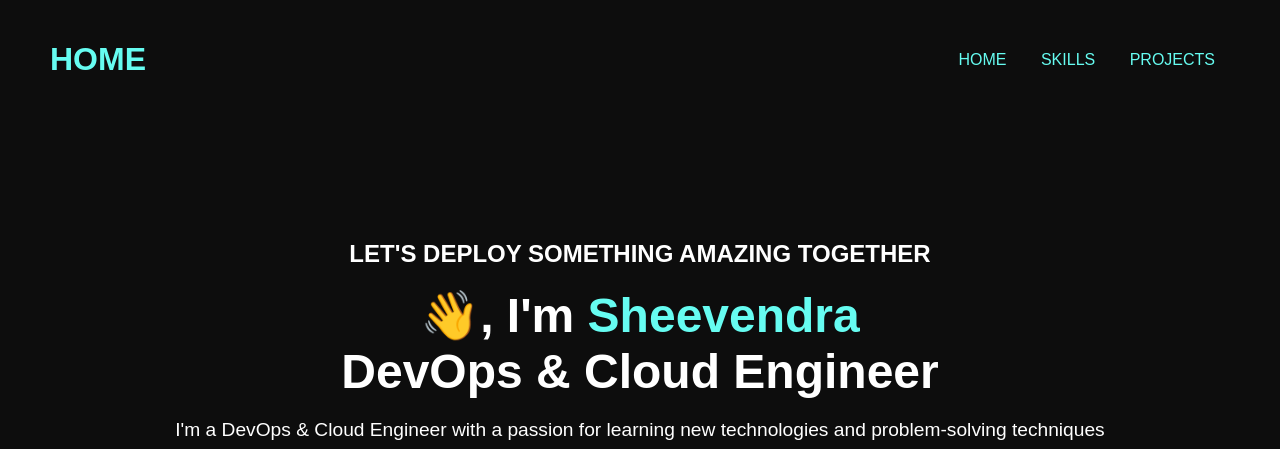
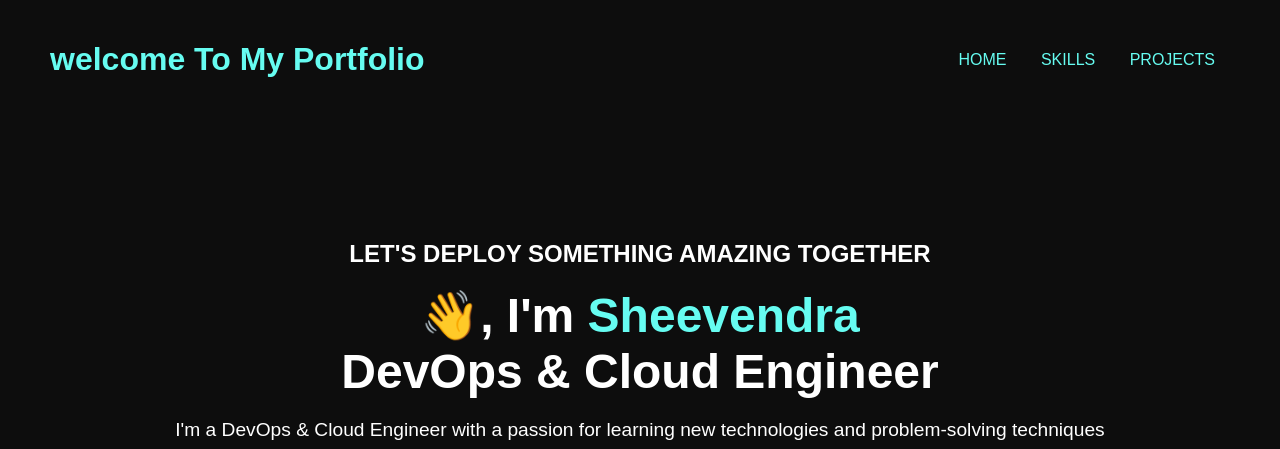
Before and after one commit to Singhraul/My-Portfolio, a plain HTML site: page index.html in a window 1280 px wide. Shown: the top 449 px of the page. Drawn offline with Linux system fonts and the light colour scheme.

Commit message:
Update index.html

```diff
--- a/index.html
+++ b/index.html
@@ -191,7 +191,7 @@
 <body>
     <header>
         <div class="logo">
-            <h1 style="color: #66fcf1; font-size: 2rem;">HOME</h1>
+            <h1 style="color: #66fcf1; font-size: 2rem;">welcome To My Portfolio</h1>
         </div>
         <nav>
             <a href="#home">HOME</a>
```
